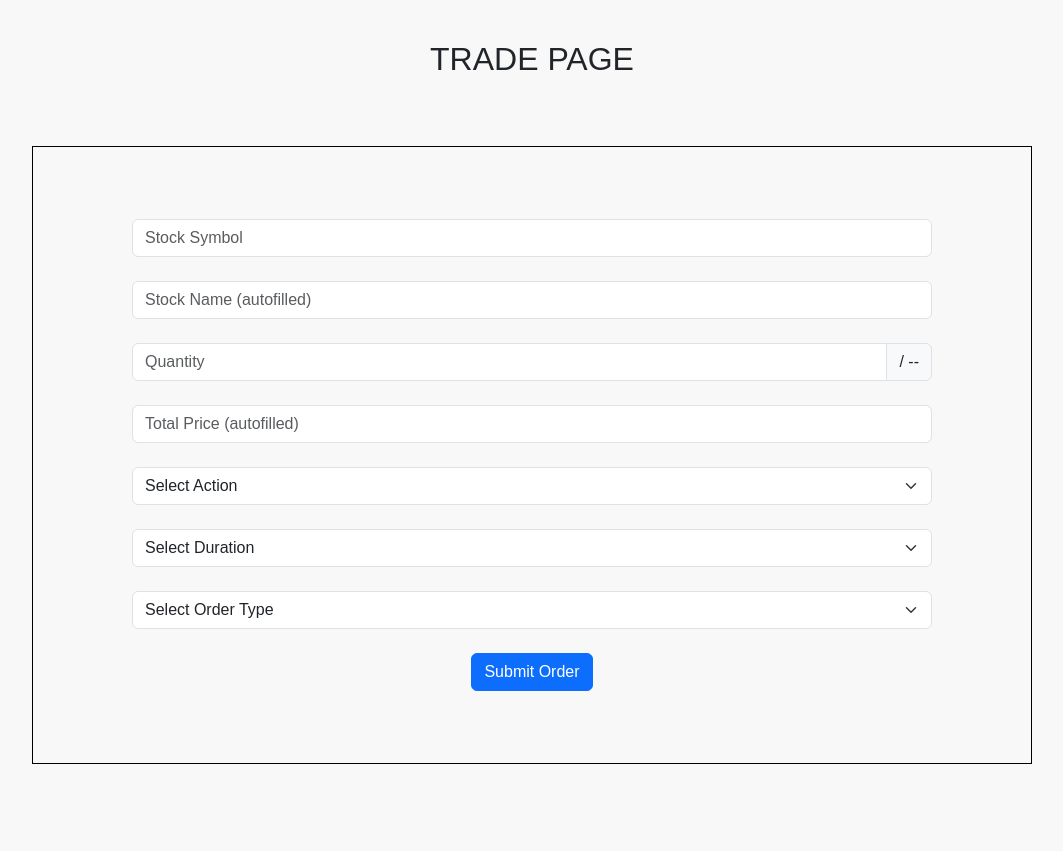
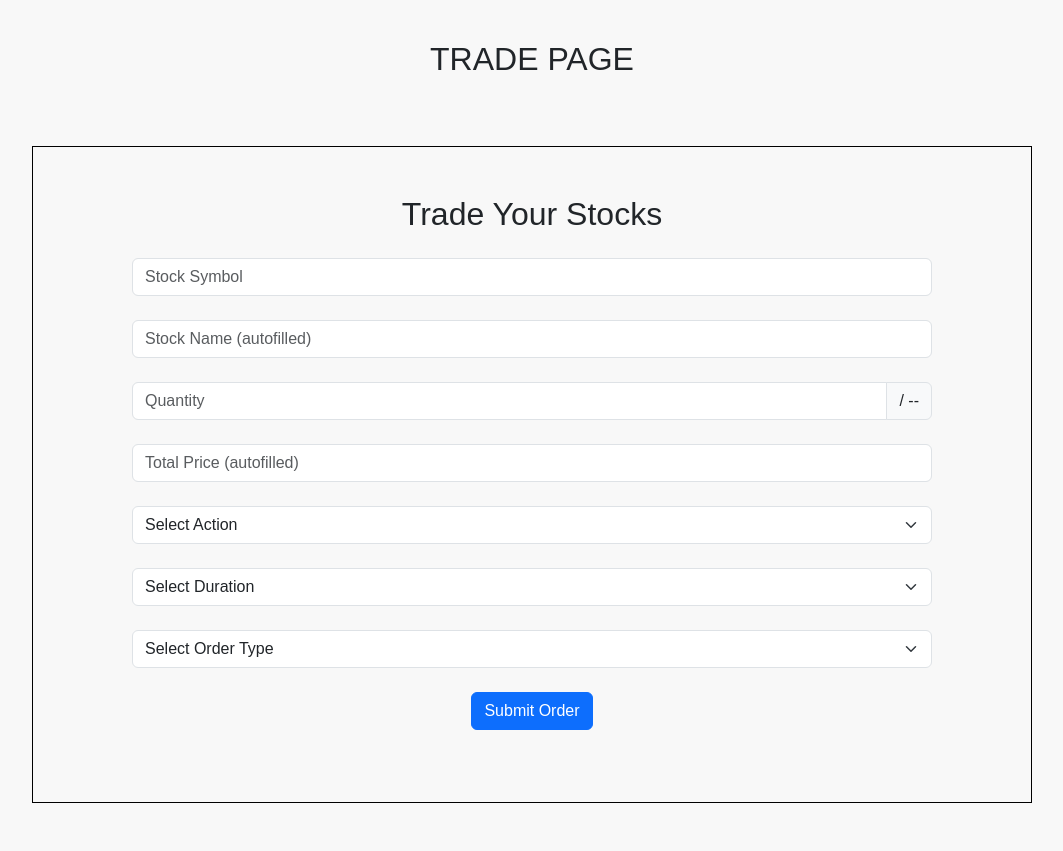
Before and after one commit to VaishnaviBhosalee/StockTradeSimulator, a Flask app: a page that uses templates/trade.html in a window 1280 px wide. Shown: the part 76-927 px from the top of the page, without its empty margins (108-1171 px from the left). Before the commit the page ends 840 px from the top, so only its background shows below. Run offline with Flask 3, Linux system fonts and the light colour scheme.

Commit message:
incomplete changes

```diff
--- a/templates/trade.html
+++ b/templates/trade.html
@@ -7,11 +7,18 @@
 
 <div class="border border-black m-5 mx-auto p-5" style="text-align: center; max-width: 1000px">
   <form action="/trade" method="POST" id="tradeForm">
-
+    <h2> Trade Your Stocks </h2>
     <!-- Stock Symbol -->
     <div class="input-group m-4 mx-auto" style="max-width:800px;">
       <input type="text" class="form-control" id="stockSymbol" name="stock_symbol" placeholder="Stock Symbol" aria-label="Stock Symbol">
     </div>
+
+    <!-- Live Price Widget -->
+    <div id="livePriceWidget" class="border rounded p-3 mt-4" style="display:none; max-width: 400px; margin:auto;">
+      <h5 id="liveSymbol">Symbol: --</h5>
+      <p><strong>Live Price:</strong> $<span id="livePrice">--</span></p>
+    </div>
+
 
     <!-- Stock Name (Autopopulated) -->
     <div class="input-group m-4 mx-auto" style="max-width:800px;">
@@ -59,12 +66,6 @@
     <!-- Submit -->
     <div class="m-4">
       <button type="submit" class="btn btn-primary">Submit Order</button>
-    </div>
-
-    <!-- Live Price Widget -->
-    <div id="livePriceWidget" class="border rounded p-3 mt-4" style="display:none; max-width: 400px; margin:auto;">
-      <h5 id="liveSymbol">Symbol: --</h5>
-      <p><strong>Live Price:</strong> $<span id="livePrice">--</span></p>
     </div>
 
   </form>
```
Also changed, not shown: instance/test.db.
